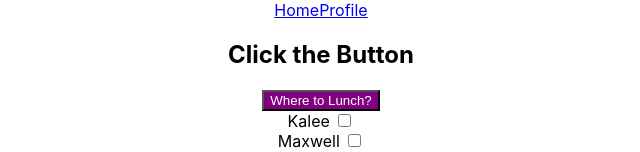
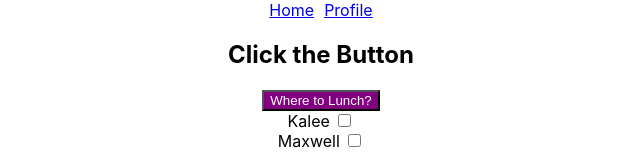
Before and after one commit to pipstudygroup/questionable-noodles, a React (Create React App) app: page / in a window 1280 px wide. Shown: the top 152 px of the page, without its empty margins (319-959 px from the left). Built offline with nearby package versions, Linux system fonts and the light colour scheme.

Commit message:
its prettier

```diff
--- a/src/components/NavBar/NavBar.js
+++ b/src/components/NavBar/NavBar.js
@@ -4,7 +4,7 @@ import { Link } from 'react-router-dom';
 export const NavBar = () => {
     return (
         <div>
-            <Link to='/' label='Home'>Home</Link>
+            <Link to='/' style={{'margin-right':'10px'}}>Home</Link>
             <Link to='/profile'>Profile</Link>
         </div>
     );
```
